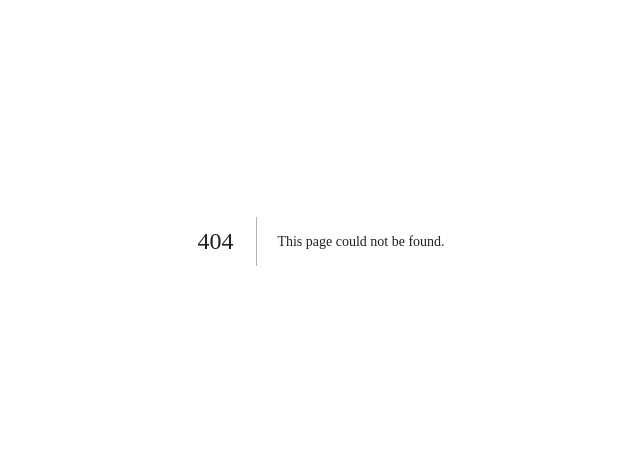
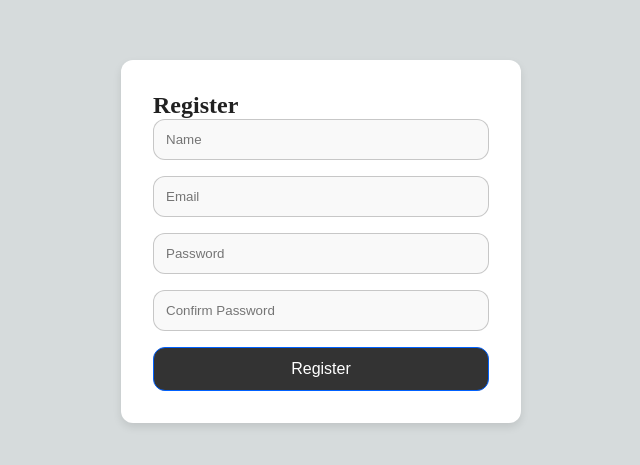
Before and after one commit to fadlystwn/news-app, a Next.js app: page /register in a window 1280 px wide. Before the commit this address had no page. Shown: the part 159-624 px from the top of the page, without its empty margins (319-959 px from the left). Built offline with nearby package versions, Linux system fonts and the light colour scheme; no server answers.

Commit message:
add register page and functionality

```diff
--- /dev/null
+++ b/src/actions/register.tsx
@@ -0,0 +1,67 @@
+'use server';
+import { z } from 'zod';
+import prisma from '@/lib/db';
+import { hash } from 'bcrypt';
+import { handleSesion } from '@/lib/auth';
+import { redirect } from 'next/navigation';
+
+const schema = z.object({
+  name: z.string().min(1, 'Name is required'),
+  email: z.string().email('Invalid Email'),
+  password: z.string().min(6, 'Password must be at least 6 characters'),
+  confirmpassword: z.string().min(6, 'Confirm Password must be at least 6 characters'),
+});
+
+export default async function register(prevState: any, formData: FormData) {
+
+  const validatedFields = schema.safeParse({
+    name: formData.get('name'),
+    email: formData.get('email'),
+    password: formData.get('password'),
+    confirmpassword: formData.get('confirmpassword'),
+  });
+
+  const name = formData.get('name') as string;
+  const email = formData.get('email') as string;
+  const password = formData.get('password') as string;
+  const confirmpassword = formData.get('confirmpassword') as string;
+
+  if (!validatedFields.success) {
+    return {
+      errors: validatedFields.error.flatten().fieldErrors,
+    };
+  }
+
+  if (password !== confirmpassword) {
+    return { message: 'Passwords do not match!' };
+  }
+
+  try {
+    const existingUser = await prisma.user.findUnique({
+      where: { email },
+    });
+
+    if (existingUser) {
+      return { message: 'User already exists!' };
+    }
+
+    const hashedPassword = await hash(password, 10);
+
+    const newUser = await prisma.user.create({
+      data: {
+        name,
+        email,
+        password: hashedPassword,
+      },
+    });
+
+    const sessionData = { userId: newUser.id, email: newUser.email };
+    await handleSesion(sessionData);
+
+  } catch (error) {
+    console.error('Database Error:', error);
+    return { message: 'Database Error: Failed to Register User.' };
+  }
+
+  redirect('/profile');
+}
--- /dev/null
+++ b/src/app/(auth)/register/page.tsx
@@ -0,0 +1,73 @@
+"use client";
+
+import register from '@/actions/register'; // Assuming you have a register action similar to login
+import styles from './register.module.css';
+import { useFormState } from 'react-dom';
+
+const initialState = {
+  message: ''
+}
+
+export default function RegisterPage() {
+
+  const [state, formAction] = useFormState(register, initialState)
+
+  return (
+    <div className={styles.container}>
+      <form className={styles.form} action={formAction}>
+        <h2>Register</h2>
+        <div className={styles.inputGroup}>
+          <input
+            name="name"
+            type="text"
+            placeholder="Name"
+            className={styles.input}
+            required
+          />
+          <p aria-live="polite" className="error-field sr-only">
+            {state?.errors?.name}
+          </p>
+        </div>
+        <div className={styles.inputGroup}>
+          <input
+            name="email"
+            type="email"
+            placeholder="Email"
+            className={styles.input}
+            required
+          />
+          <p aria-live="polite" className="error-field sr-only">
+            {state?.errors?.email}
+          </p>
+        </div>
+        <div className={styles.inputGroup}>
+          <input
+            name="password"
+            type="password"
+            placeholder="Password"
+            className={styles.input}
+            required
+          />
+          <p aria-live="polite" className="error-field sr-only">
+            {state?.errors?.confirmpassword}
+          </p>
+        </div>
+        <div className={styles.inputGroup}>
+          <input
+            name="confirmpassword"
+            type="password"
+            placeholder="Confirm Password"
+            className={styles.input}
+            required
+          />
+        </div>
+        <p aria-live="polite" className="error-field sr-only">
+          {state?.errors?.confirmpassword}
+        </p>
+        <button type="submit" className={styles.button}>
+          Register
+        </button>
+      </form>
+    </div>
+  );
+}
--- /dev/null
+++ b/src/app/(auth)/register/register.module.css
@@ -0,0 +1,50 @@
+/* styles/Register.module.css */
+
+.container {
+  display: flex;
+  justify-content: center;
+  align-items: center;
+  height: 100vh;
+  background-color: rgb(var(--background-start-rgb));
+}
+
+.form {
+  background-color: white;
+  padding: 2rem;
+  border-radius: var(--border-radius);
+  box-shadow: 0 4px 8px rgba(0, 0, 0, 0.1);
+  max-width: 400px;
+  width: 100%;
+}
+
+.input {
+  width: 100%;
+  padding: 0.75rem;
+  margin-bottom: 1rem;
+  border: 1px solid rgba(var(--foreground-rgb), 0.2);
+  border-radius: var(--border-radius);
+  background-color: #f9f9f9;
+  font-family: var(--font-sans);
+}
+
+.button {
+  width: 100%;
+  padding: 0.75rem;
+  background-color: rgb(var(--button-bg));
+  border: 1px solid rgb(var(--button-border));
+  border-radius: var(--border-radius);
+  color: rgb(var(--button-text));
+  font-size: 1rem;
+  cursor: pointer;
+  transition: background-color 0.3s, border-color 0.3s;
+}
+
+.button:hover {
+  background-color: rgb(0, 97, 255);
+  border-color: rgb(0, 72, 220);
+}
+
+.button:active {
+  background-color: rgb(0, 72, 220);
+  border-color: rgb(0, 55, 176);
+}
```
